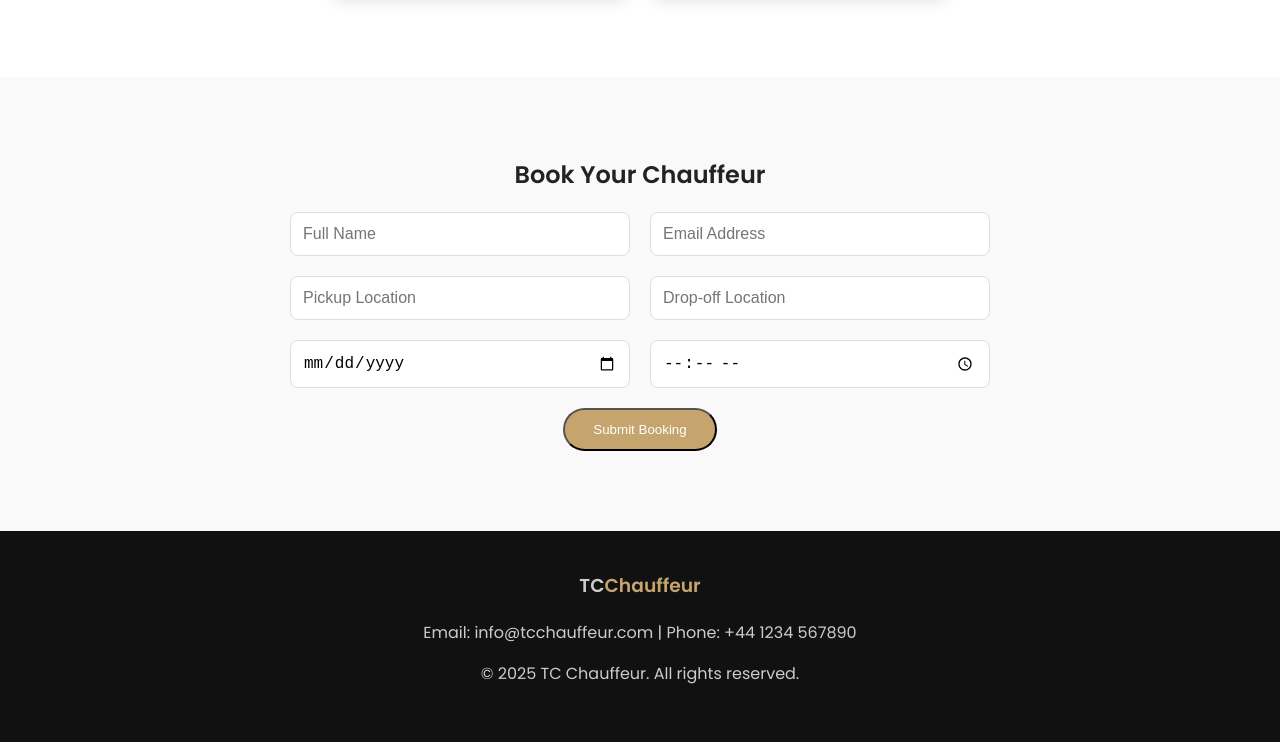
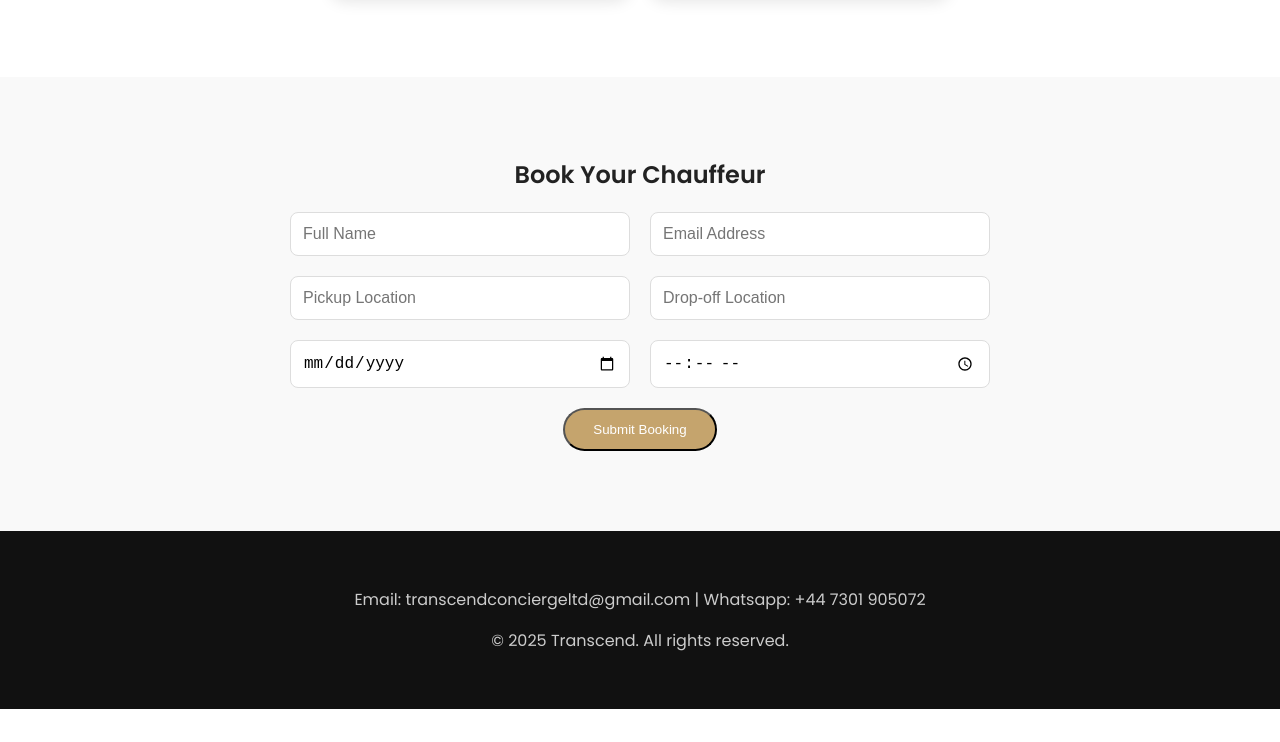
Before and after one commit to TC-sketch/TC-V2, a plain HTML site: page index.html in a window 1280 px wide. Shown: the part 1843-2585 px from the top of the page. After the commit the page ends 2552 px from the top, so only its background shows below. Drawn offline with Linux system fonts and the light colour scheme.

Commit message:
Update index.html

```diff
--- a/index.html
+++ b/index.html
@@ -90,9 +90,8 @@
   <!-- Footer -->
   <footer id="contact" class="footer">
     <div class="footer-content">
-      <h3>TC<span class="highlight">Chauffeur</span></h3>
-      <p>Email: info@tcchauffeur.com | Phone: +44 1234 567890</p>
-      <p>&copy; 2025 TC Chauffeur. All rights reserved.</p>
+      <p>Email: transcendconciergeltd@gmail.com | Whatsapp: +44 7301 905072</p>
+      <p>&copy; 2025 Transcend. All rights reserved.</p>
     </div>
   </footer>
 
```
